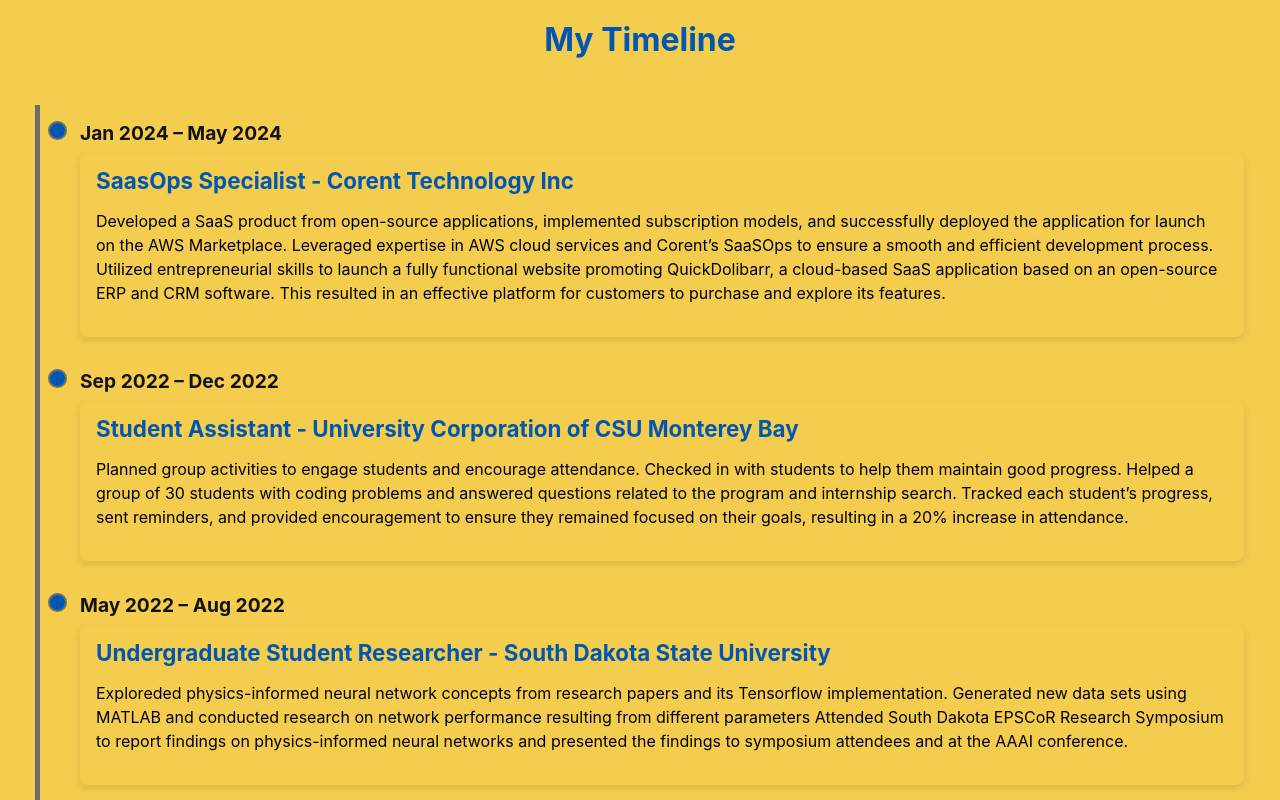
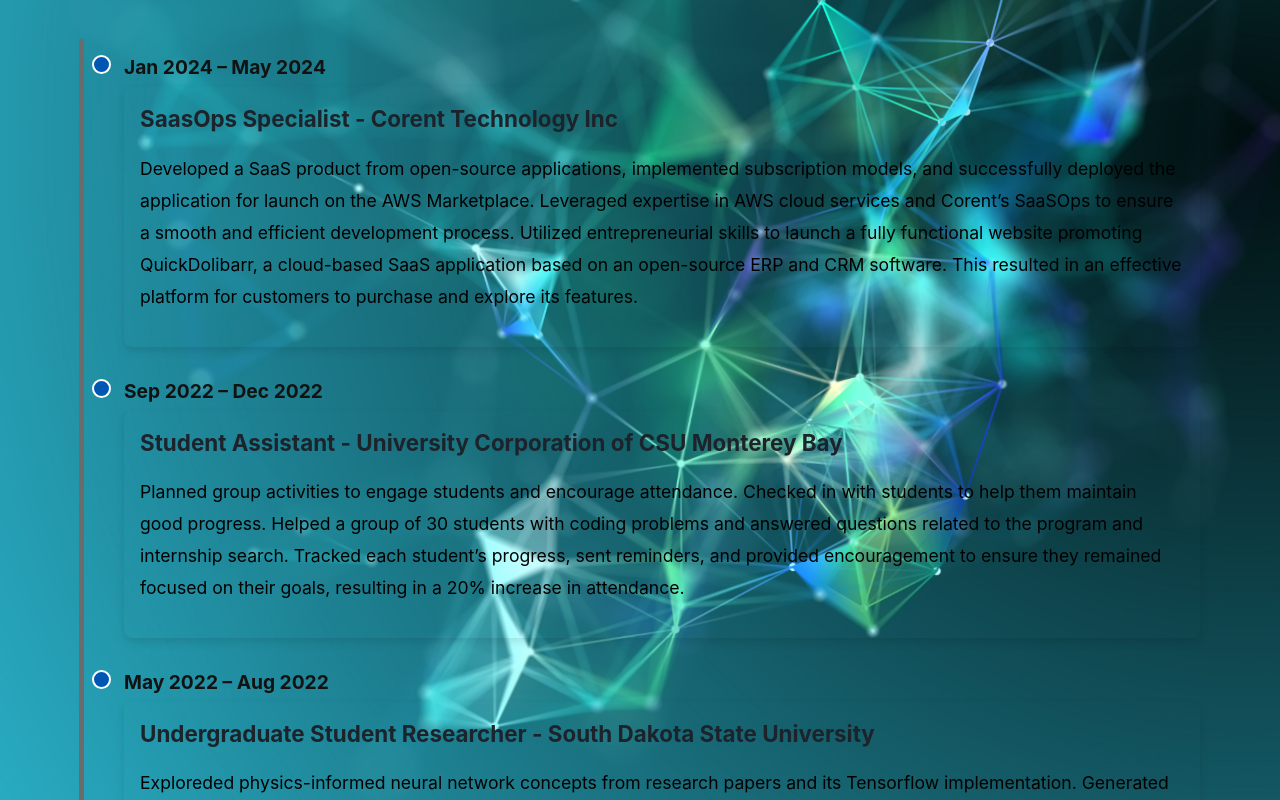
Before and after one commit to HoaCTa/personal-website, a React (Create React App) app: page /experience in a window 1280 px wide. Shown: the top 800 px of the page. Built offline with nearby package versions, Linux system fonts and the light colour scheme.

Commit message:
add background color, change color theme

```diff
--- a/src/pages/MainPage.jsx
+++ b/src/pages/MainPage.jsx
@@ -7,22 +7,12 @@ import Project from "../components/Project";
 import resume from "../assets/Resume_Hoa_Ta.pdf";
 import Contact from "./Contact";
 import profile from "../assets/img/profile.jpeg";
-
-// const pathMap = {
-//   '/': document.getElementById('home_nav'),
-//   '/about': document.getElementById('about_nav'),
-//   '/experience': document.getElementById('contact_nav'),
-// };
-
-// const path = location.pathname;
-
-// if (pathMap[path]) {
-//   pathMap[path].classList.add('active');
-// }
+import background from "../assets/img/background.jpg";
 
 const MainPage = () => {
   return (
     <div className="main-page">
+      <div className="background-overlay" />
       {/* Links to Other Pages */}
       <nav className="navigation">
         <ul>
--- a/src/styles/About.scss
+++ b/src/styles/About.scss
@@ -3,8 +3,13 @@
 
 .about {
   // @include flexCenter(column);
-  background-color: $yellow;
+  // background-color: $yellow;
+  background-image: url(../assets/img/background.jpg);
+  background-size: cover;
+  background-position: center;
+  opacity: 0.9;
   padding: 20px;
+
   // height: 100vh;
   display: flex;
   @include flexCenter(row);
--- a/src/styles/Contact.scss
+++ b/src/styles/Contact.scss
@@ -4,7 +4,7 @@
 .contact-container {
   @include flexCenter(row);
   padding: 2rem;
-  background-color: $yellow;
+  // background-color: $yellow;
   font-family: "Arial", sans-serif;
   font-weight: bold;
 
--- a/src/styles/Experience.scss
+++ b/src/styles/Experience.scss
@@ -1,20 +1,21 @@
 @import "./variables";
 @import "./mixins";
 
-// Timeline.scss
-// src/styles/Timeline.scss
 .experience {
   @include flexCenter(column);
-  background-color: $yellow;
   line-height: 1.5rem;
   font-size: 16px;
-  padding: 20px;
+  padding: 4rem;
   margin: 0px;
   height: 100vh;
+  background-image: url(../assets/img/background.jpg);
+  background-size: cover;
+  background-position: center;
+  opacity: 1;
 
   h1 {
-    color: $blue-ish;
-    padding-top: 2rem;
+    color: black;
+    font-size: 3rem;
   }
 
   .timeline {
@@ -43,14 +44,17 @@
       padding: 1rem;
       border-radius: 8px;
       box-shadow: 0 4px 8px rgba(0, 0, 0, 0.1);
+      font-size: 1.1rem;
+      line-height: 2rem;
+      transition: color 0.3s ease;
       &:hover {
-        background-color: $light-yellow;
+        background-color: $hover-blue;
       }
 
       h3 {
         margin: 0;
         font-size: 1.4rem;
-        color: $blue-ish;
+        color: $very-dark-blue;
       }
     }
 
@@ -58,12 +62,11 @@
       content: "";
       position: absolute;
       left: -8px;
-      // top: 0;
       width: 15px;
       height: 15px;
       border-radius: 50%;
       background-color: $blue-ish;
-      border: 2px solid $gray-500;
+      border: 2px solid $white;
     }
   }
 }
--- a/src/styles/MainPage.scss
+++ b/src/styles/MainPage.scss
@@ -1,49 +1,21 @@
 @import "./variables";
 @import "./mixins.scss";
-
-// :root {
-//   --yellow: hsl(47, 88%, 63%);
-//   --white: hsl(0, 0%, 100%);
-//   --gray-500: hsl(0, 0%, 42%);
-//   --gray-950: hsl(0, 0%, 7%);
-// }
 
 .main-page {
   @include flexCenter(column);
   padding: 2rem;
-  background-color: $yellow;
   font-family: "Arial", sans-serif;
+  background-image: url(../assets/img/background.jpg);
+  background-size: cover;
+  background-position: center;
+  opacity: 0.9;
 
   p {
     font-size: 1.2rem;
-    color: $gray-500;
+    color: $very-dark-blue;
     margin-bottom: 2rem;
   }
 
-  //
-
-  //   .profile-info {
-  //     background-color: #fff;
-  //     padding: 1.5rem;
-  //     border-radius: 8px;
-  //     box-shadow: 0 2px 10px rgba(0, 0, 0, 0.1);
-  //     margin-bottom: 2rem;
-  //     width: 100%;
-  //     max-width: 500px;
-
-  //     h2 {
-  //       font-size: 1.8rem;
-  //       margin-bottom: 1rem;
-  //       color: var(--gray-950);
-  //     }
-
-  //     p {
-  //       font-size: 1.1rem;
-  //       margin: 0.5rem 0;
-  //       color: #333;
-  //     }
-  //   }
-  //
   .info {
     display: flex;
     flex-direction: column;
@@ -57,7 +29,7 @@
   }
 
   .name {
-    color: $blue-ish;
+    color: $white;
     margin: 0px;
     font-weight: 700;
     font-size: 4rem;
@@ -72,18 +44,10 @@
   }
 
   .object {
-    color: $gray-500;
+    color: $very-dark-blue;
     margin: 0px;
-    font-weight: 400;
     padding-top: 20px;
   }
-  //
-  //   .line {
-  //     height: 2px;
-  //     background: linear-gradient(to right, #007bff, #6c757d);
-  //     margin: 20px 0; // Add margin for spacing
-  //   }
-  //
 
   .navigation {
     margin-bottom: 2rem;
@@ -103,7 +67,7 @@
           transition: color 0.3s ease;
 
           &:hover {
-            color: $blue-ish;
+            color: $white;
             font-size: 1.22rem;
           }
         }
--- a/src/styles/Project.scss
+++ b/src/styles/Project.scss
@@ -15,7 +15,7 @@
   transition: background-color 0.3s ease;
   display: flex;
   &:hover {
-    background-color: $light-yellow;
+    background-color: $hover-blue;
   }
 
   .video {
@@ -38,9 +38,10 @@
     p {
       color: black;
       margin-bottom: 0.75rem;
+      line-height: 2rem;
     }
     h3 {
-      color: $blue-ish;
+      color: black;
       font-size: 1.5rem;
       margin-bottom: 0.5rem;
     }
@@ -49,8 +50,7 @@
       text-decoration: none;
       font-weight: bold;
       &:hover {
-        color: $yellow;
-        background-color: $blue-ish;
+        background-color: $yellow;
         border-radius: 5px;
         padding: 8px;
       }
--- a/src/styles/_variables.scss
+++ b/src/styles/_variables.scss
@@ -10,6 +10,8 @@ $cream: hsl(30, 38%, 92%);
 $very-dark-blue: hsl(212, 21%, 14%);
 $dark-grayish-blue: hsl(228, 12%, 48%);
 $white: hsl(0, 0%, 100%);
+$gray-950: hsl(0, 0%, 7%);
+$hover-blue: rgb(23, 162, 162);
 
 //
 $yellow: hsl(46, 88%, 63%);
```
Also changed, not shown: src/assets/img/background.jpg (added), src/assets/img/background1.jpg (added).
